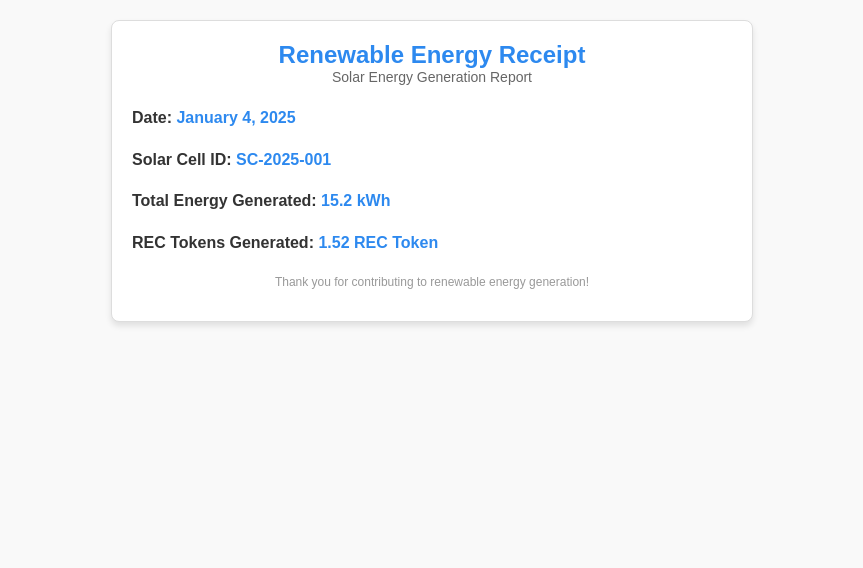
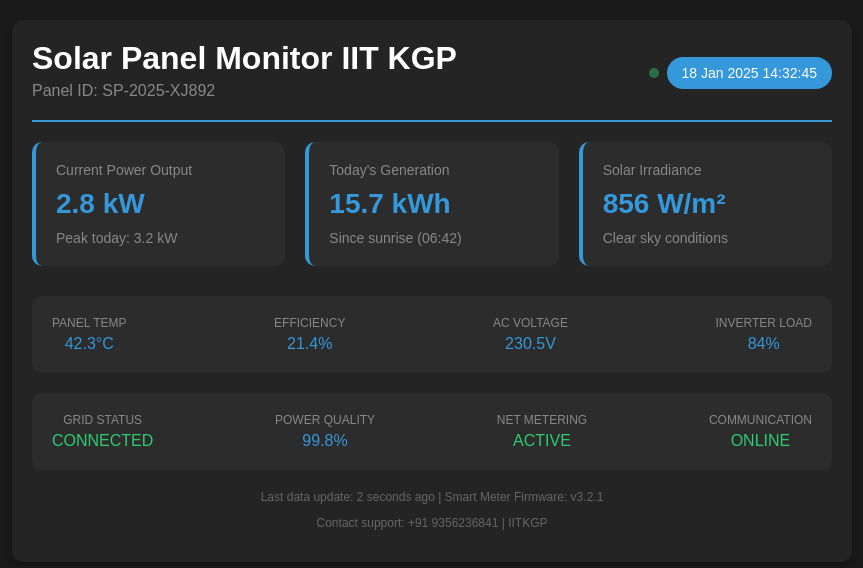
Before and after one commit to paramgogia/reclaimtest, a plain HTML site: page index.html in a window 1280 px wide. Shown: the whole page, without its empty margins (208-1071 px from the left). Drawn offline with Linux system fonts and the light colour scheme.

Commit message:
Update index.html

```diff
--- a/index.html
+++ b/index.html
@@ -3,66 +3,176 @@
 <head>
     <meta charset="UTF-8">
     <meta name="viewport" content="width=device-width, initial-scale=1.0">
-    <title>Renewable Energy Receipt</title>
+    <title>Real-Time Solar Energy Monitor</title>
     <style>
         body {
-            font-family: Arial, sans-serif;
-            margin: 20px;
-            background-color: #f9f9f9;
-            color: #333;
+            font-family: 'Arial', sans-serif;
+            margin: 0;
+            padding: 20px;
+            background: #1a1a1a;
+            color: #ffffff;
         }
-        .receipt-container {
-            max-width: 600px;
+        .monitor-container {
+            max-width: 800px;
             margin: auto;
+            background: #242424;
+            border-radius: 12px;
             padding: 20px;
-            background: #fff;
-            border: 1px solid #ddd;
-            border-radius: 8px;
-            box-shadow: 0 4px 6px rgba(0, 0, 0, 0.1);
+            box-shadow: 0 4px 6px rgba(0, 0, 0, 0.2);
         }
-        .receipt-header {
+        .header {
+            display: flex;
+            justify-content: space-between;
+            align-items: center;
+            margin-bottom: 20px;
+            padding-bottom: 15px;
+            border-bottom: 2px solid #3498db;
+        }
+        .timestamp {
+            background: #3498db;
+            padding: 8px 15px;
+            border-radius: 20px;
+            font-size: 14px;
+        }
+        .live-indicator {
+            display: flex;
+            align-items: center;
+            gap: 8px;
+        }
+        .live-dot {
+            width: 10px;
+            height: 10px;
+            background: #2ecc71;
+            border-radius: 50%;
+            animation: pulse 1.5s infinite;
+        }
+        @keyframes pulse {
+            0% { opacity: 1; }
+            50% { opacity: 0.4; }
+            100% { opacity: 1; }
+        }
+        .metrics-grid {
+            display: grid;
+            grid-template-columns: repeat(auto-fit, minmax(240px, 1fr));
+            gap: 20px;
+            margin-bottom: 30px;
+        }
+        .metric-card {
+            background: #2c2c2c;
+            padding: 20px;
+            border-radius: 10px;
+            border-left: 4px solid #3498db;
+        }
+        .metric-value {
+            font-size: 28px;
+            font-weight: bold;
+            color: #3498db;
+            margin: 10px 0;
+        }
+        .metric-label {
+            color: #888;
+            font-size: 14px;
+        }
+        .current-status {
+            display: flex;
+            justify-content: space-between;
+            background: #2c2c2c;
+            padding: 20px;
+            border-radius: 10px;
+            margin-top: 20px;
+        }
+        .status-item {
             text-align: center;
-            margin-bottom: 20px;
         }
-        .receipt-header h1 {
-            margin: 0;
-            font-size: 24px;
-            color: #2d89ef;
+        .status-label {
+            font-size: 12px;
+            color: #888;
+            margin-bottom: 5px;
         }
-        .receipt-header p {
-            margin: 0;
-            font-size: 14px;
-            color: #666;
+        .status-value {
+            font-size: 16px;
+            color: #3498db;
         }
-        .receipt-body {
-            line-height: 1.6;
-        }
-        .receipt-footer {
+        .footer {
             margin-top: 20px;
             text-align: center;
             font-size: 12px;
-            color: #999;
-        }
-        .highlight {
-            font-weight: bold;
-            color: #2d89ef;
+            color: #666;
         }
     </style>
 </head>
 <body>
-    <div class="receipt-container">
-        <div class="receipt-header">
-            <h1>Renewable Energy Receipt</h1>
-            <p>Solar Energy Generation Report</p>
+    <div class="monitor-container">
+        <div class="header">
+            <div>
+                <h1 style="margin: 0;">Solar Panel Monitor IIT KGP</h1>
+                <p style="margin: 5px 0; color: #888;">Panel ID: SP-2025-XJ892</p>
+            </div>
+            <div class="live-indicator">
+                <div class="live-dot"></div>
+                <div class="timestamp">18 Jan 2025 14:32:45</div>
+            </div>
         </div>
-        <div class="receipt-body">
-            <p><strong>Date:</strong> <span class="highlight">January 4, 2025</span></p>
-            <p><strong>Solar Cell ID:</strong> <span class="highlight">SC-2025-001</span></p>
-            <p><strong>Total Energy Generated:</strong> <span class="highlight">15.2 kWh</span></p>
-            <p><strong>REC Tokens Generated:</strong> <span class="highlight">1.52 REC Token</span></p>
+
+        <div class="metrics-grid">
+            <div class="metric-card">
+                <div class="metric-label">Current Power Output</div>
+                <div class="metric-value">2.8 kW</div>
+                <div class="metric-label">Peak today: 3.2 kW</div>
+            </div>
+            <div class="metric-card">
+                <div class="metric-label">Today's Generation</div>
+                <div class="metric-value">15.7 kWh</div>
+                <div class="metric-label">Since sunrise (06:42)</div>
+            </div>
+            <div class="metric-card">
+                <div class="metric-label">Solar Irradiance</div>
+                <div class="metric-value">856 W/m²</div>
+                <div class="metric-label">Clear sky conditions</div>
+            </div>
         </div>
-        <div class="receipt-footer">
-            <p>Thank you for contributing to renewable energy generation!</p>
+
+        <div class="current-status">
+            <div class="status-item">
+                <div class="status-label">PANEL TEMP</div>
+                <div class="status-value">42.3°C</div>
+            </div>
+            <div class="status-item">
+                <div class="status-label">EFFICIENCY</div>
+                <div class="status-value">21.4%</div>
+            </div>
+            <div class="status-item">
+                <div class="status-label">AC VOLTAGE</div>
+                <div class="status-value">230.5V</div>
+            </div>
+            <div class="status-item">
+                <div class="status-label">INVERTER LOAD</div>
+                <div class="status-value">84%</div>
+            </div>
+        </div>
+
+        <div class="current-status" style="margin-top: 20px;">
+            <div class="status-item">
+                <div class="status-label">GRID STATUS</div>
+                <div class="status-value" style="color: #2ecc71;">CONNECTED</div>
+            </div>
+            <div class="status-item">
+                <div class="status-label">POWER QUALITY</div>
+                <div class="status-value">99.8%</div>
+            </div>
+            <div class="status-item">
+                <div class="status-label">NET METERING</div>
+                <div class="status-value" style="color: #2ecc71;">ACTIVE</div>
+            </div>
+            <div class="status-item">
+                <div class="status-label">COMMUNICATION</div>
+                <div class="status-value" style="color: #2ecc71;">ONLINE</div>
+            </div>
+        </div>
+
+        <div class="footer">
+            <p>Last data update: 2 seconds ago | Smart Meter Firmware: v3.2.1</p>
+            <p>Contact support: +91 9356236841 | IITKGP</p>
         </div>
     </div>
 </body>
```
